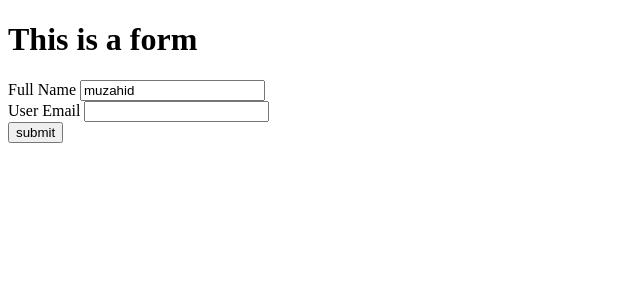
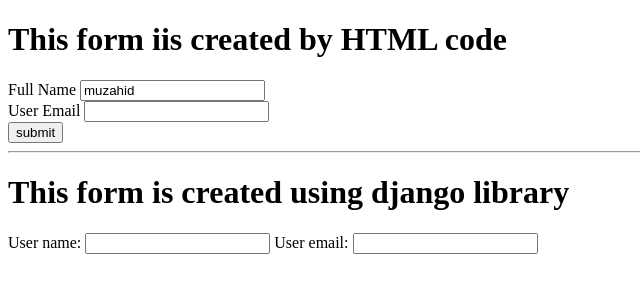
Before and after one commit to muzahid2559/Django_Practice, a Django app: page /form/ in a window 1280 px wide. Shown: the top 300 px of the page, without its empty margins (0-640 px from the left). Run offline with Django 4.2, Linux system fonts and the light colour scheme.

Commit message:
Creatng a Django Form 1

```diff
--- /dev/null
+++ b/first_application/forms.py
@@ -0,0 +1,11 @@
+from django import forms
+
+class user_form(forms.Form):
+    #<label for="user_name">Full Name</label>
+    #<input type="text" name="user_name" value="muzahid" required>
+    user_name = forms.CharField()
+
+
+    #<label for="user_email">User Email</label>
+    #<input type="email" name="user_email" value="" required
+    user_email = forms.EmailField()
--- a/first_application/views.py
+++ b/first_application/views.py
@@ -1,6 +1,7 @@
 from django.shortcuts import render
 from django.http import HttpResponse
 from first_application.models import Musician, Album
+from first_application import forms
 
 
 
@@ -15,5 +16,6 @@
 
 
 def form(request):
-    diction = {}
+    new_form = forms.user_form()
+    diction = {'test_form':new_form, 'heading_1':'This form is created using django library'}
     return render(request,'first_application/form.html',context=diction)
--- a/templates/first_application/form.html
+++ b/templates/first_application/form.html
@@ -5,7 +5,7 @@
     <title>Form</title>
   </head>
   <body>
-    <h1>This is a form</h1>
+    <h1>This form iis created by HTML code</h1>
     <form action="" method="post">
       <label for="user_name">Full Name</label>
       <input type="text" name="user_name" value="muzahid" required>
@@ -14,7 +14,14 @@
       <input type="email" name="user_email" value="" required>
       <br>
       <input type="submit" name="submit" value="submit">
+    </form>
+    <hr>
 
+    <h1>{{ heading_1 }}</h1>
+
+    <form action="" method="post">
+      {{ test_form }}
     </form>
+
   </body>
 </html>
```
